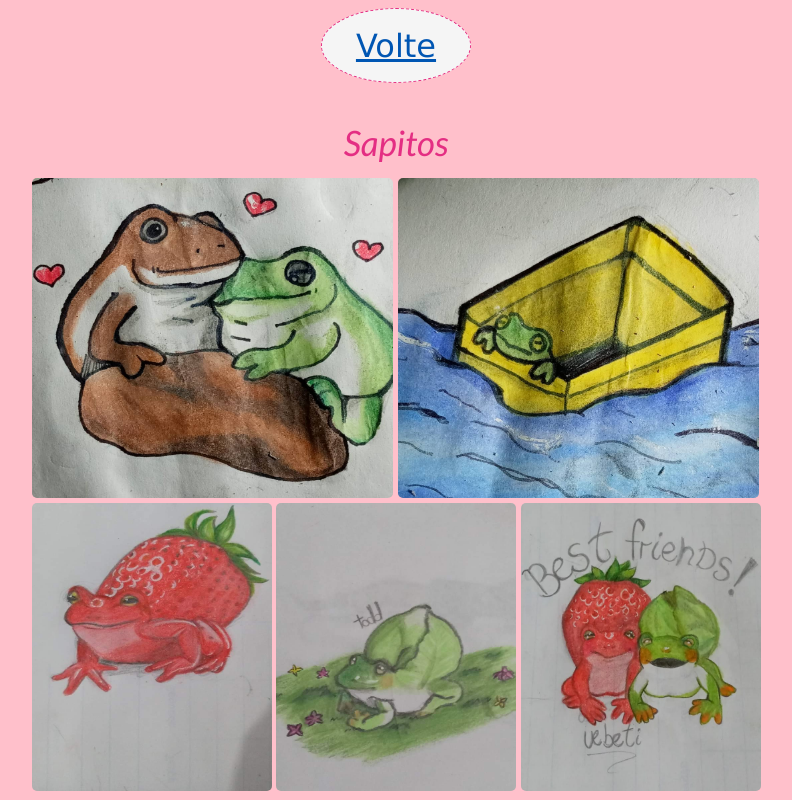
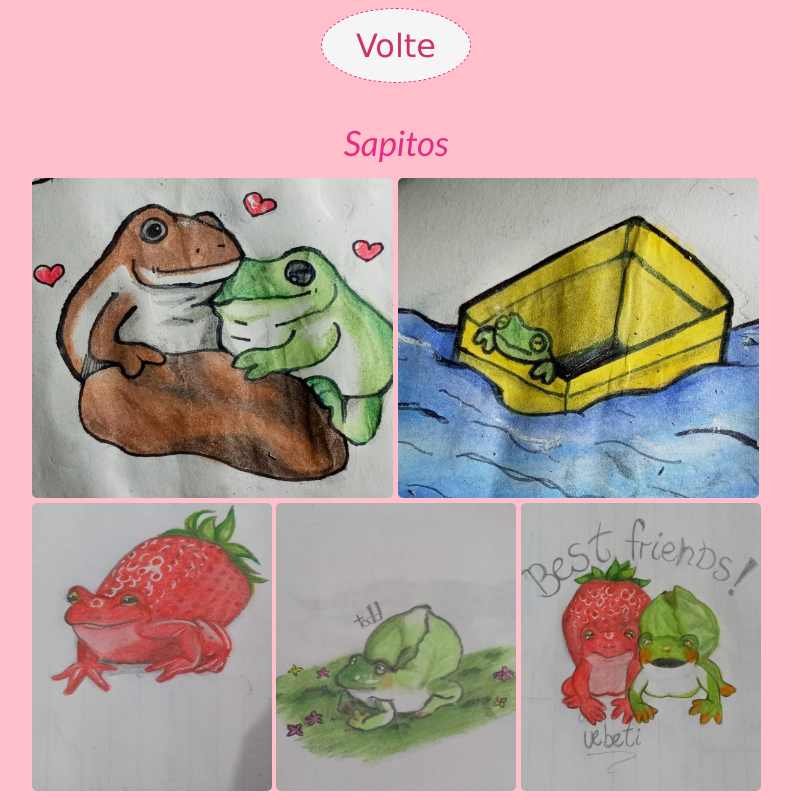
Before and after one commit to lineexe/juliaweb, a plain HTML site: page art.html in a window 1280 px wide. In both pictures the pointer is over the link "Volte". Shown: the top 800 px of the page, without its empty margins (244-1036 px from the left). Drawn offline with nearby package versions, Linux system fonts and the light colour scheme.

Commit message:
add button hover

```diff
--- a/style/styleArt.css
+++ b/style/styleArt.css
@@ -54,6 +54,13 @@ a{
     font-family: Verdana, Geneva, Tahoma, sans-serif;
 }
 
+a:hover{
+    background: none;
+    text-decoration: none;
+
+    color: rgb(206, 50, 102);
+}
+
 .imgsapo img{
     margin-top: 5px;
     border-radius: 5px;
```
